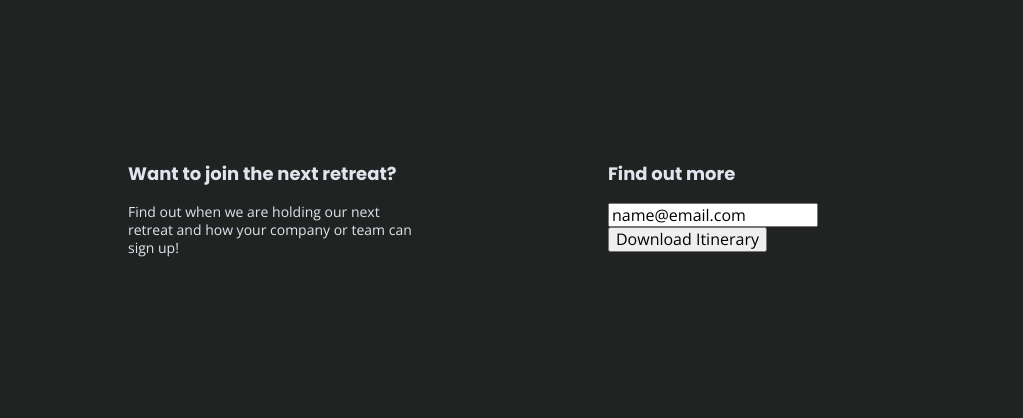
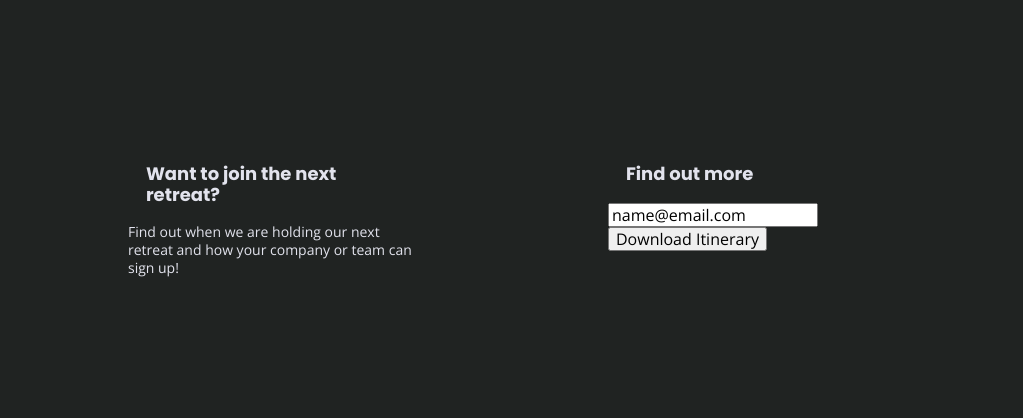
Before and after one commit to intherightdirection/flexbox-unplugged, a website built with Parcel: page index.html in a window 1280 px wide. Shown: the part 339-757 px from the top of the page, without its empty margins (128-1151 px from the left). Built offline with nearby package versions, Linux system fonts and the light colour scheme.

Commit message:
Converting single quote to double quotes

```diff
--- a/css/main.css
+++ b/css/main.css
@@ -96,7 +96,7 @@ html {
 body {
   background-color: #202322;
   color: #e2e3ed;
-  font-family: 'Open Sans', sans-serif;
+  font-family: "Open Sans", sans-serif;
   font-size: 1em;
 }
 
@@ -114,23 +114,24 @@ a {
 }
 
 h1 {
-  font-family: 'Poppins', sans-serif;
+  font-family: "Poppins", sans-serif;
   font-size: 2.25em;
 }
 
 h2 {
-  font-family: 'Poppins', sans-serif;
+  font-family: "Poppins", sans-serif;
   font-size: 1.875em;
 }
 
 h3,
 h4 {
-  font-family: 'Poppins', sans-serif;
+  margin: 1.12rem;
+  font-family: "Poppins", sans-serif;
   font-size: 1.125em;
 }
 
 p {
-  font-family: 'Open sans', sans-serif;
+  font-family: "Open sans", sans-serif;
   font-size: 0.875em;
   line-height: 1.2857;
 }
@@ -203,7 +204,7 @@ footer {
 
 footer p {
   margin: 0;
-  font-family: 'Poppins', sans-serif;
+  font-family: "Poppins", sans-serif;
   font-size: 0.875em;
 }
 
```
